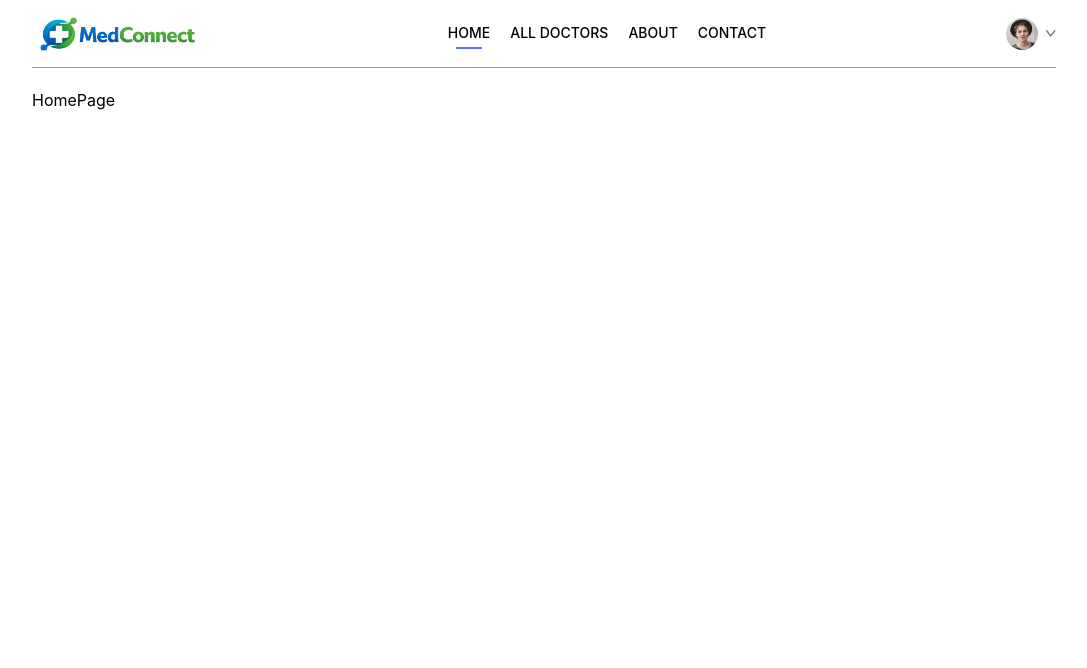
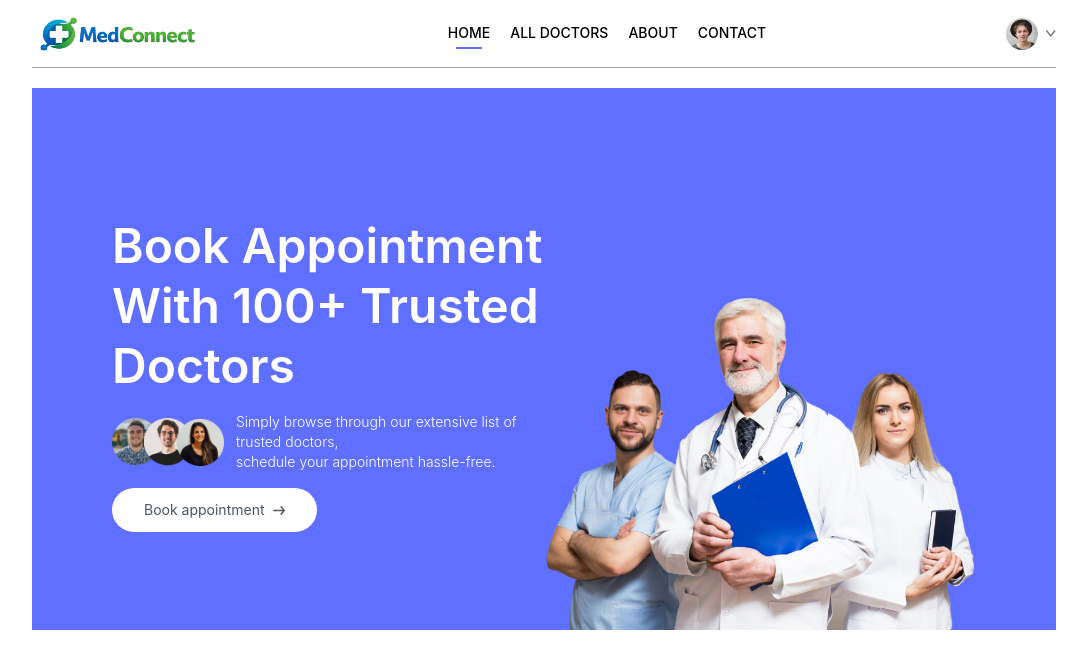
Before and after one commit to 23yuvi23/MedConnect, a React (Vite) app in the folder frontend/: page / in a window 1280 px wide. Shown: the top 668 px of the page, without its empty margins (96-1183 px from the left). Built offline with nearby package versions, Linux system fonts and the light colour scheme.

Commit message:
header section done

```diff
--- /dev/null
+++ b/frontend/src/components/Header.jsx
@@ -0,0 +1,34 @@
+import React from 'react'
+import { assets } from '../assets/assets'
+
+const Header = () => {
+  return (
+    <div className='flex flex-col md:flex-row flex-wrap bg-primary px-6 md:px-10 lg:px-20 '>
+
+        {/* --------------------------------Left Side-------------- */}
+        <div className='md:w-1/2 flex flex-col items-start justify-center gap-4 py-10 m-auto md:py-[10vw] md:mb-[-30px] '>
+            <p className='text-3xl md:text-4xl lg:text-5xl text-white font-semibold leading-tight md:leading-tight lg:leading-tight'>
+                Book Appointment <br /> With 100+ Trusted Doctors
+            </p>
+            <div className='flex flex-col md:flex-row items-center gap-3 text-white text-sm font-light'>
+                <img className='w-28' src={assets.group_profiles} alt="" />
+                <p>
+                    Simply browse through our extensive list of trusted doctors, <br className='hidden sm:block' />schedule your appointment hassle-free.
+                </p>
+            </div>
+            <a href="#speciality" className='flex items-center gap-2 bg-white px-8 py-3 rounded-full text-gray-600 text-sm m-auto md:m-0 hover:scale-105 transition-all duration-300 ' href="">
+                Book appointment <img className='w-3' src={assets.arrow_icon} alt="" />
+            </a>
+        </div>
+
+         {/* --------------------------------Right Side-------------- */}
+        <div className='md:w-1/2 relative'>
+            <img className="w-full md:absolute bottom-0 h-auto rounded-lg" src={assets.header_img} alt="headerimage" />
+        </div>
+
+
+    </div>
+  )
+}
+
+export default Header
--- a/frontend/src/pages/Home.jsx
+++ b/frontend/src/pages/Home.jsx
@@ -1,9 +1,10 @@
 import React from 'react'
+import Header from '../components/Header'
 
 const Home = () => {
   return (
     <div>
-        HomePage
+        <Header/>
     </div>
   )
 }
```
